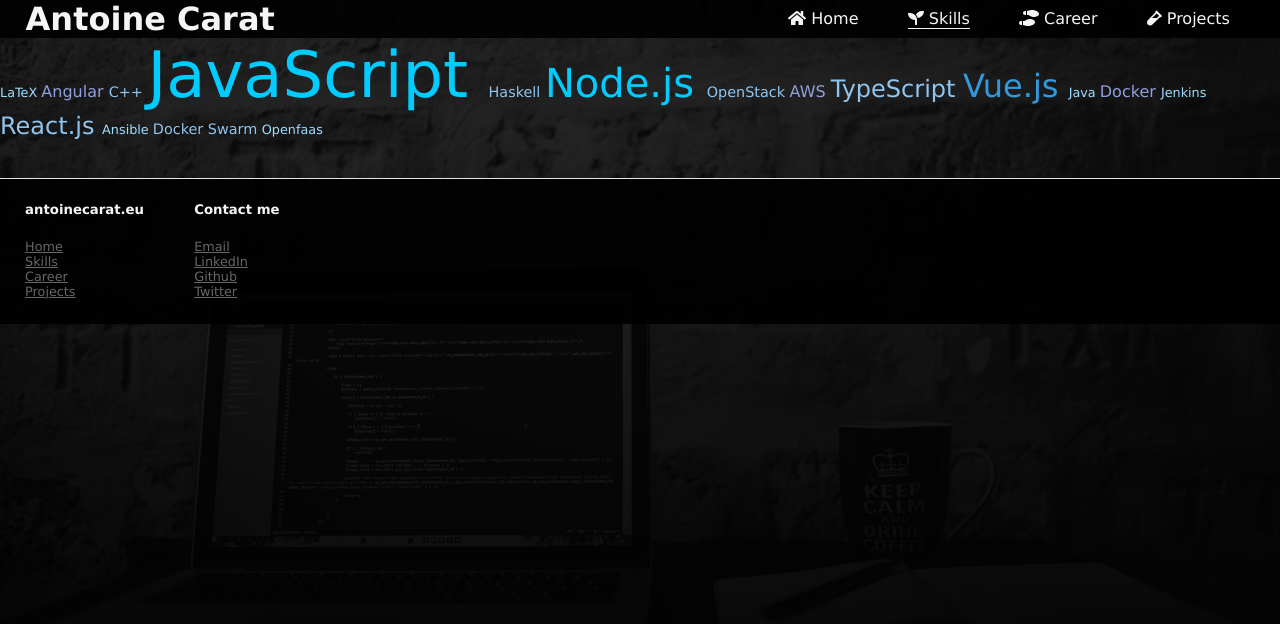
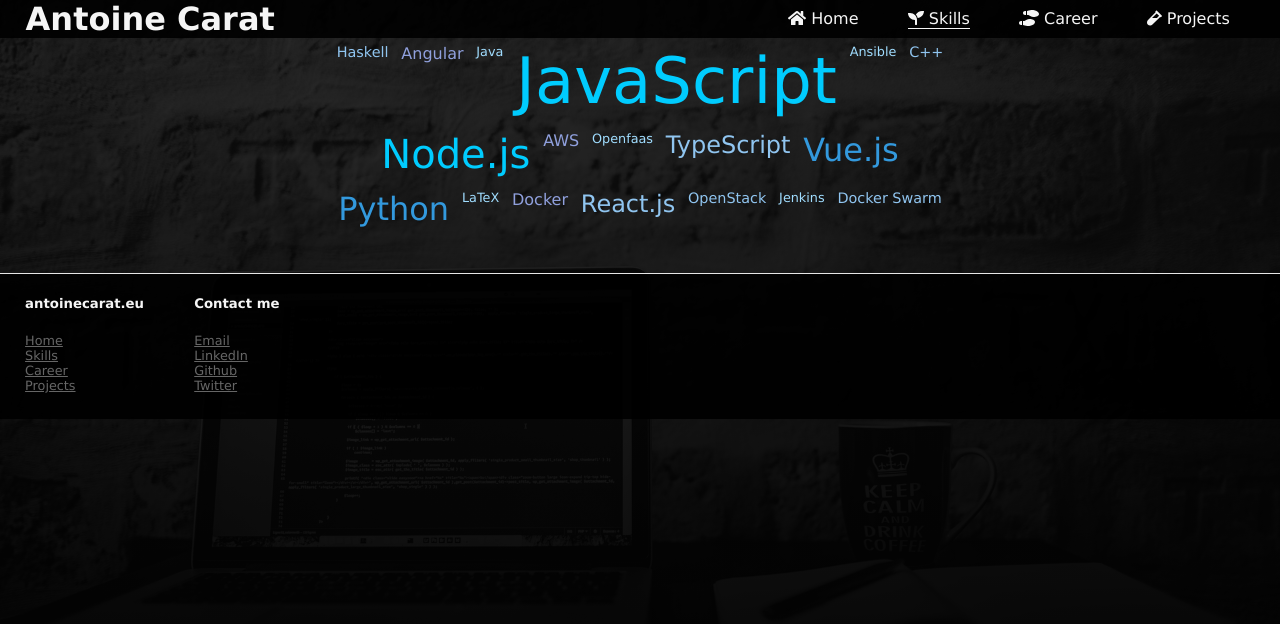
Before and after one commit to antoinecarat/antoinecarat.eu, a Vue app: page /skills in a window 1280 px wide. Shown: the top 624 px of the page. Built offline with nearby package versions, Linux system fonts and the light colour scheme.

Commit message:
Removing Bulma - skills wordcloud

```diff
--- a/src/components/Skills.vue
+++ b/src/components/Skills.vue
@@ -1,12 +1,12 @@
 <template>
-  <div class= "container">
+  <div class= "skills-wrapper">
     <wordcloud :tags="this.keywords" :handler="handleWordClick" />
   </div>
 </template>
 
 <script>
 import skillsDatas from '../data/en/skills.js'
-import WordCloud from "./skills/WordCloud.vue";
+import WordCloud from "./views/WordCloud.vue";
 
 export default {
   components: {
@@ -23,8 +23,11 @@
 }
 </script>
 
-<style scoped>
-  .container {
-    /* border: 1px solid white; */
+<style lang="scss">
+ .skills-wrapper {
+    display: flex;
+    flex-flow: column wrap;
+    justify-content: center;
+    align-items: center;
   }
 </style>
--- a/src/components/skills/WordCloud.vue
+++ /dev/null
@@ -1,79 +0,0 @@
-<template>
-  <div id='tag-cloud' class='tag-cloud column is-half has-text-centered is-offset-one-quarter'>
-    <span @click="handler(word)" :class=tagClass(word.weight) :id=tagId(word) v-for="word in tags" :key=word.text>
-      {{word.text}}
-    </span>
-  </div>
-</template>
-
-<script>
-
-export default {
-  props: ['tags', 'handler'],
-  methods: {
-    tagClass: weight => `w${weight}`,
-    tagId: (word) => `tag-${word.text}-${word.weight}`
-  },
-  mounted () {
-    this.tags = this.tags.sort(() => Math.random() - 0.5)
-  }
-};
-</script>
-
-<style lang="css">
-
-.tag-cloud {
-  line-height: normal;
-  display: inline-block;
-  /* display: flex;
-  flex-flow: row wrap;
-  justify-content: center;
-  align-content: center;
-  color: #09f; */
-}
-
-.tag-cloud span {
-  padding: 0;
-}
-.tag-cloud span.w10 {
-  font-size: 400%;
-  color: #0cf;
-}
-.tag-cloud span.w9 {
-  font-size: 300%;
-  color: #0cf;
-}
-.tag-cloud span.w8 {
-  font-size: 250%;
-  color: #0cf;
-}
-.tag-cloud span.w7 {
-  font-size: 200%;
-  color: #39d;
-}
-.tag-cloud span.w6 {
-  font-size: 150%;
-  color: #90c5f0;
-}
-.tag-cloud span.w5 {
-  font-size: 100%;
-  color: #90a0dd;
-}
-.tag-cloud span.w4 {
-  font-size: 90%;
-  color: #90c5f0;
-}
-.tag-cloud span.w3 {
-  font-size: 80%;
-  color: #a0ddff;
-}
-.tag-cloud span.w2 {
-  font-size: 70%;
-  color: #99ccee;
-}
-.tag-cloud span.w1 {
-  font-size: 60%;
-  color: #aab5f0;
-}
-
-</style>
--- /dev/null
+++ b/src/components/views/WordCloud.vue
@@ -0,0 +1,82 @@
+<template>
+  <div id='tag-cloud' class='tag-cloud'>
+    <span @click="handler(word)" :class=tagClass(word.weight) :id=tagId(word) v-for="word in tags" :key=word.text>
+      {{word.text}}
+    </span>
+  </div>
+</template>
+
+<script>
+
+export default {
+  props: ['tags', 'handler'],
+  methods: {
+    tagClass: weight => `w${weight}`,
+    tagId: (word) => `tag-${word.text}-${word.weight}`
+  },
+  mounted () {
+    this.tags = this.tags.sort(() => Math.random() - 0.5)
+  }
+};
+</script>
+
+<style lang="scss">
+
+.tag-cloud {
+  line-height: normal;
+  display: flex;
+  flex-flow: row wrap;
+  justify-content: center;
+  align-content: center;
+  color: #09f;
+  width: 50%;
+  @media only screen and (max-width: 768px) {
+    max-width: 90%;
+  }
+
+  span {
+    padding: 1%;
+    &.w10 {
+      font-size: 4rem;
+      color: #0cf;
+    }
+    &.w9 {
+      font-size: 3rem;
+      color: #0cf;
+    }
+    &.w8 {
+      font-size: 2.5rem;
+      color: #0cf;
+    }
+    &.w7 {
+      font-size: 2rem;
+      color: #39d;
+    }
+    &.w6 {
+      font-size: 1.5rem;
+      color: #90c5f0;
+    }
+    &.w5 {
+      font-size: 1rem;
+      color: #90a0dd;
+    }
+    &.w4 {
+      font-size: .9rem;
+      color: #90c5f0;
+    }
+    &.w3 {
+      font-size: .8rem;
+      color: #a0ddff;
+    }
+    &.w2 {
+      font-size: .7rem;
+      color: #99ccee;
+    }
+    &.w1 {
+      font-size: .6rem;
+      color: #aab5f0;
+    }
+  }
+}
+
+</style>
--- a/src/data/en/skills.js
+++ b/src/data/en/skills.js
@@ -6,6 +6,7 @@
         { text: 'Vue.js', weight: 7 },
         { text: 'Angular', weight: 5 },
         { text: 'TypeScript', weight: 6},
+        { text: 'Python', weight: 7},
         { text: 'Java', weight: 3 },
         { text: 'C++', weight: 4 },
         { text: 'Haskell', weight: 4 },
```
